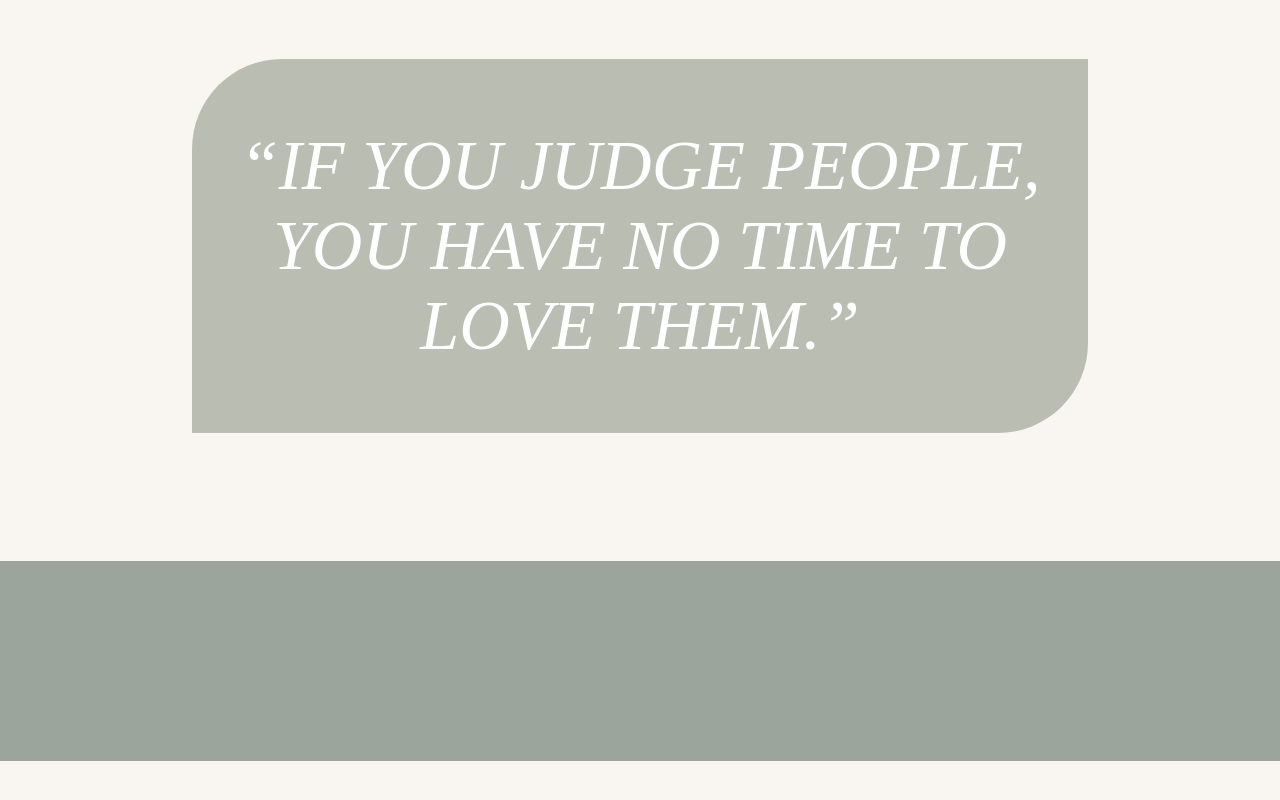
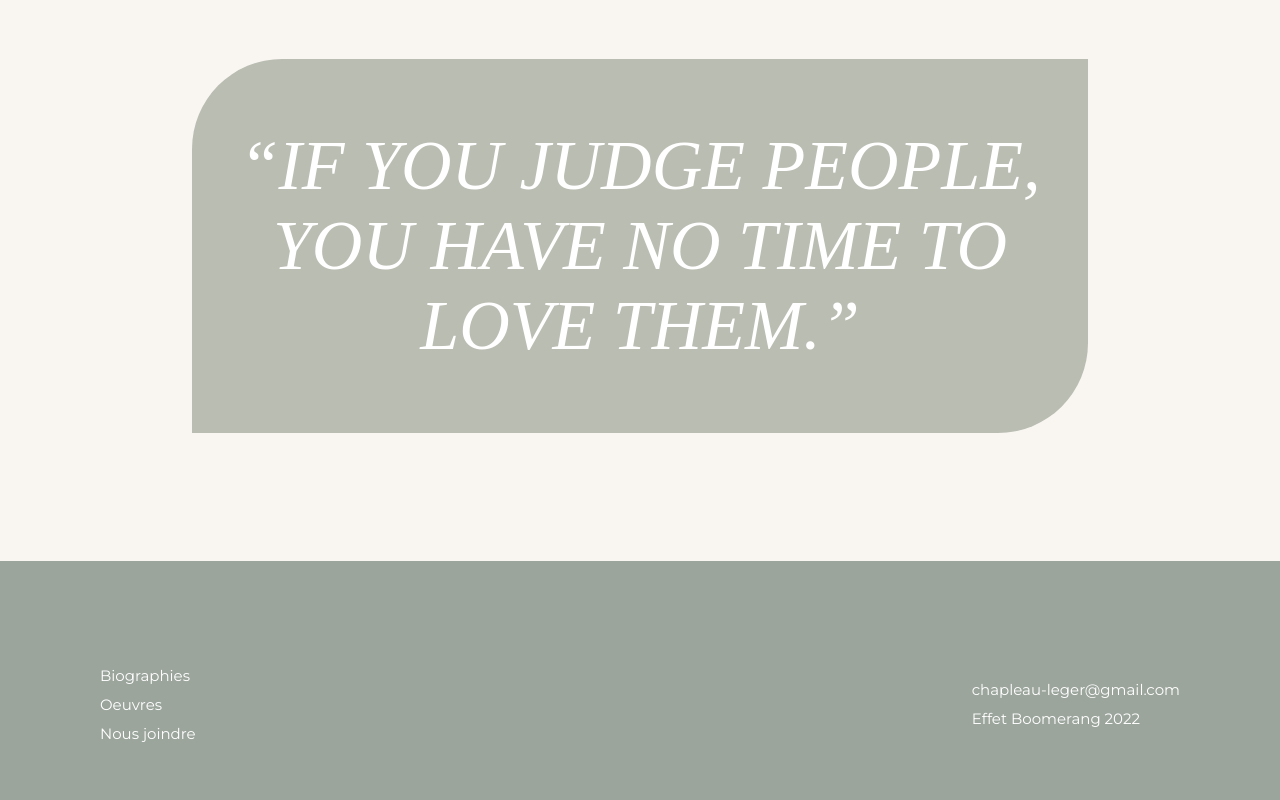
Before and after one commit to Trishng/chapleau-leger, a website built with Vite: page chapleau-leger/biographie-emerence.html in a window 1280 px wide. Shown: the part 2250-3050 px from the top of the page. Before the commit the page ends 3011 px from the top, so only its background shows below. Built offline with nearby package versions, Linux system fonts and the light colour scheme; a web font is replaced by a local one.

Commit message:
ajout footer sur toutes les pages

```diff
--- a/chapleau-leger/biographie-emerence.html
+++ b/chapleau-leger/biographie-emerence.html
@@ -70,7 +70,19 @@
     </main>
 
     <footer class="footer">
-
+      <div class="menu">
+        <ul>
+          <li><a href="./biographies.html">Biographies</a></li>
+          <li><a href="./oeuvres.html">Oeuvres</a></li>
+          <li><a href="./contact.html">Nous joindre</a></li>
+        </ul>
+      </div>
+      <div class="menu two">
+        <ul>
+          <li><a href="./biographies.html">chapleau-leger@gmail.com</a></li>
+          <li><a href="./oeuvres.html">Effet Boomerang 2022</a></li>
+        </ul>
+      </div>
     </footer>
     <script src="https://unpkg.com/swiper@8/swiper-bundle.min.js"></script>
     <script type="module" src="/main.js"></script>
```
Also changed, not shown: chapleau-leger/biographie-hubert.html (+13 -1 lines), chapleau-leger/contact.html (+13 -1 lines).
